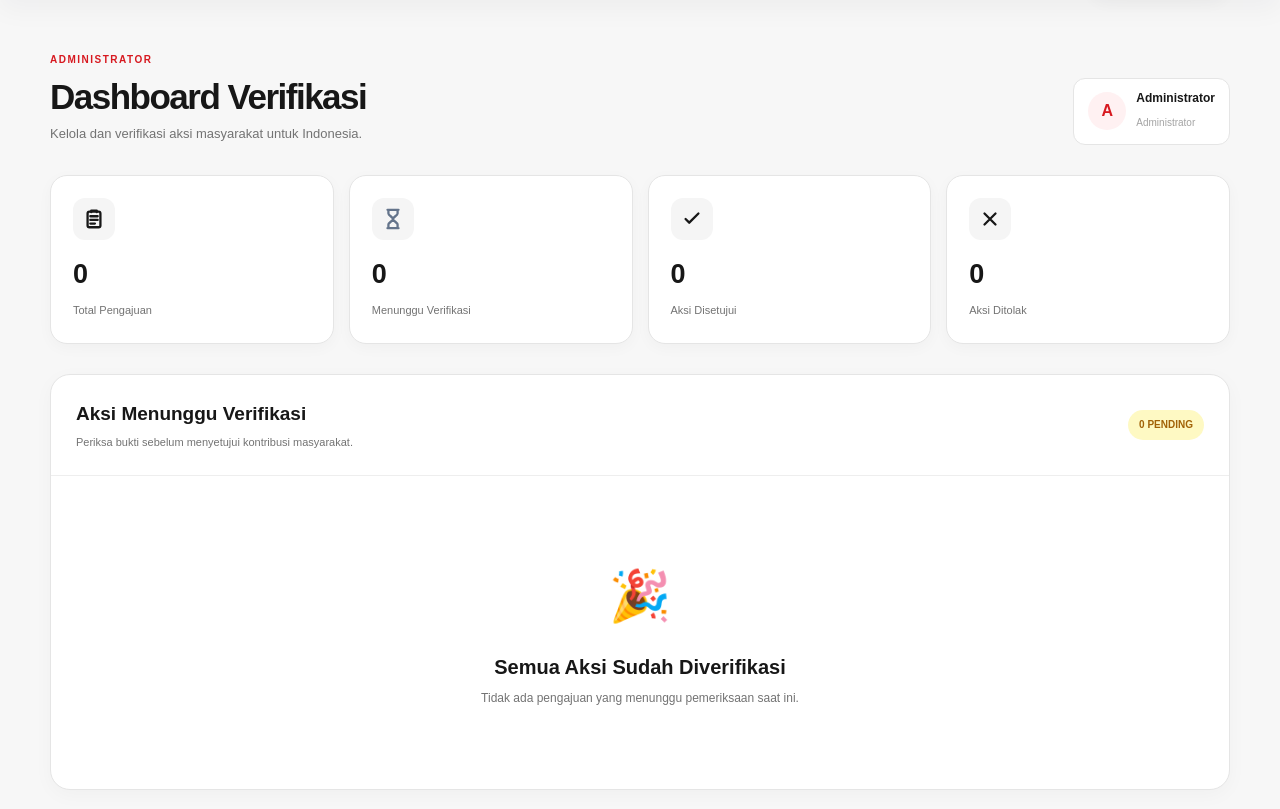
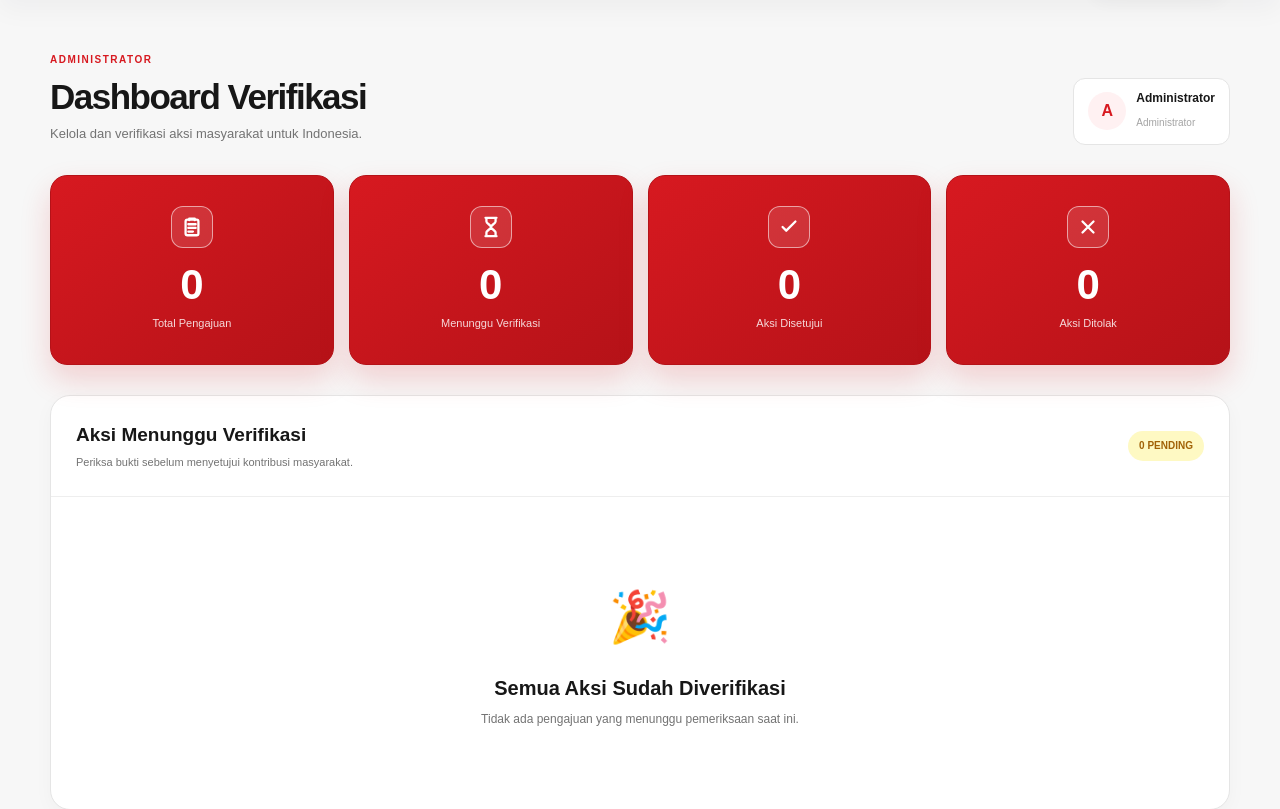
Before and after one commit to F-comand02/TIM-MERDEKA-IDCOMMUNITY, a PHP site: page /admin/index.php in a window 1280 px wide. Shown: the part 79-888 px from the top of the page. Run offline with PHP 8.4, Linux system fonts and the light colour scheme; a user stored in the database is signed in; data comes from the database, SQL or seed files in the repository; data that the repository does not hold is empty.

Commit message:
akafuisghfinos

```diff
--- a/admin/index.php
+++ b/admin/index.php
@@ -337,8 +337,7 @@ $queryPendingList = mysqli_query(
         aksi.poin,
 
         kategori.nama_kategori,
-        kategori.icon,
-        kategori.sdg
+        kategori.icon
 
      FROM aksi_user
 
@@ -383,8 +382,7 @@ $queryHistoryList = mysqli_query(
         aksi.poin,
 
         kategori.nama_kategori,
-        kategori.icon,
-        kategori.sdg
+        kategori.icon
 
      FROM aksi_user
 
@@ -434,6 +432,7 @@ $queryHistoryList = mysqli_query(
 
         .admin-page {
             min-height: 100vh;
+            font-family: var(--font-body);
             background: #f7f7f7;
         }
 
@@ -684,18 +683,32 @@ $queryHistoryList = mysqli_query(
         }
 
         .admin-stat {
-            padding: 22px;
+            display: flex;
+            flex-direction: column;
+            align-items: center;
+            justify-content: center;
+            min-height: 190px;
+            padding: 24px;
 
             border:
-                1px solid #e5e5e5;
+                1px solid #b51218;
 
             border-radius: 17px;
 
-            background: white;
+            background: linear-gradient(145deg, #d71920, #b51218);
+            color: #ffffff;
 
             box-shadow:
-                0 4px 15px
-                rgba(0,0,0,0.03);
+                0 14px 30px
+                rgba(215,25,32,0.18);
+
+            text-align: center;
+            transition: transform 0.25s ease, box-shadow 0.25s ease;
+        }
+
+        .admin-stat:hover {
+            transform: translateY(-5px);
+            box-shadow: 0 18px 35px rgba(215,25,32,0.24);
         }
 
         .admin-stat-icon {
@@ -708,9 +721,15 @@ $queryHistoryList = mysqli_query(
 
             border-radius: 12px;
 
-            background: #f5f5f5;
+            border: 1px solid rgba(255,255,255,0.55);
+            background: rgba(255,255,255,0.12);
 
             font-size: 19px;
+            color: #ffffff;
+        }
+
+        .admin-stat-icon svg {
+            color: #ffffff !important;
         }
 
         .admin-stat-icon svg {
@@ -726,15 +745,19 @@ $queryHistoryList = mysqli_query(
         .admin-stat strong {
             display: block;
 
-            margin-top: 13px;
-
-            font-size: 27px;
+            margin-top: 16px;
+
+            color: #ffffff;
+            font-size: 42px;
+            line-height: 1;
         }
 
         .admin-stat span {
-            color: #737373;
+            margin-top: 9px;
+            color: rgba(255,255,255,0.84);
 
             font-size: 11px;
+            text-align: center;
         }
 
 
@@ -914,9 +937,14 @@ $queryHistoryList = mysqli_query(
 
             border-radius: 15px;
 
-            background: #f5f5f5;
+            background: #d71920;
+            color: #ffffff;
 
             font-size: 25px;
+        }
+
+        .verification-icon svg {
+            color: #ffffff !important;
         }
 
         .verification-info h3 {
@@ -950,6 +978,10 @@ $queryHistoryList = mysqli_query(
             color: #737373;
 
             font-size: 9px;
+        }
+
+        .verification-meta .meta-item:nth-child(2) {
+            display: none;
         }
 
 
@@ -1590,7 +1622,7 @@ $queryHistoryList = mysqli_query(
 
                                 <span class="meta-item">
 
-                                    📅
+                                    ✦
 
                                     <?= date(
                                         'd M Y',
@@ -1692,7 +1724,7 @@ $queryHistoryList = mysqli_query(
                                         class="verify-btn approve-btn"
                                         style="width:100%;"
                                     >
-                                        ✓ Setujui
+                                        Setujui
                                     </button>
 
                                 </form>
@@ -1736,7 +1768,7 @@ $queryHistoryList = mysqli_query(
                                         class="verify-btn reject-btn"
                                         style="width:100%;"
                                     >
-                                        ✕ Tolak
+                                        Tolak
                                     </button>
 
                                 </form>
--- a/assets/js/mobile-nav.js
+++ b/assets/js/mobile-nav.js
@@ -1,6 +1,7 @@
 document.addEventListener('DOMContentLoaded', function () {
     const toggle = document.querySelector('.nav-toggle');
     const menu = document.querySelector('.nav-menu');
+    const dropdowns = document.querySelectorAll('.nav-dropdown');
 
     if (!toggle || !menu) {
         return;
@@ -19,6 +20,32 @@ document.addEventListener('DOMContentLoaded', function () {
         toggle.setAttribute('aria-expanded', 'true');
         toggle.setAttribute('aria-label', 'Tutup menu');
     }
+
+    function closeDropdowns(except) {
+        dropdowns.forEach(function (dropdown) {
+            if (dropdown !== except) {
+                dropdown.removeAttribute('open');
+            }
+        });
+    }
+
+    dropdowns.forEach(function (dropdown) {
+        const summary = dropdown.querySelector('summary');
+
+        if (!summary) {
+            return;
+        }
+
+        summary.addEventListener('click', function () {
+            closeDropdowns(dropdown);
+        });
+
+        dropdown.querySelectorAll('a').forEach(function (link) {
+            link.addEventListener('click', function () {
+                closeDropdowns();
+            });
+        });
+    });
 
     toggle.addEventListener('click', function () {
         const isOpen = menu.classList.contains('is-open');
@@ -42,6 +69,7 @@ document.addEventListener('DOMContentLoaded', function () {
         const target = event.target;
         if (!menu.contains(target) && !toggle.contains(target)) {
             closeMenu();
+            closeDropdowns();
         }
     });
 
```
